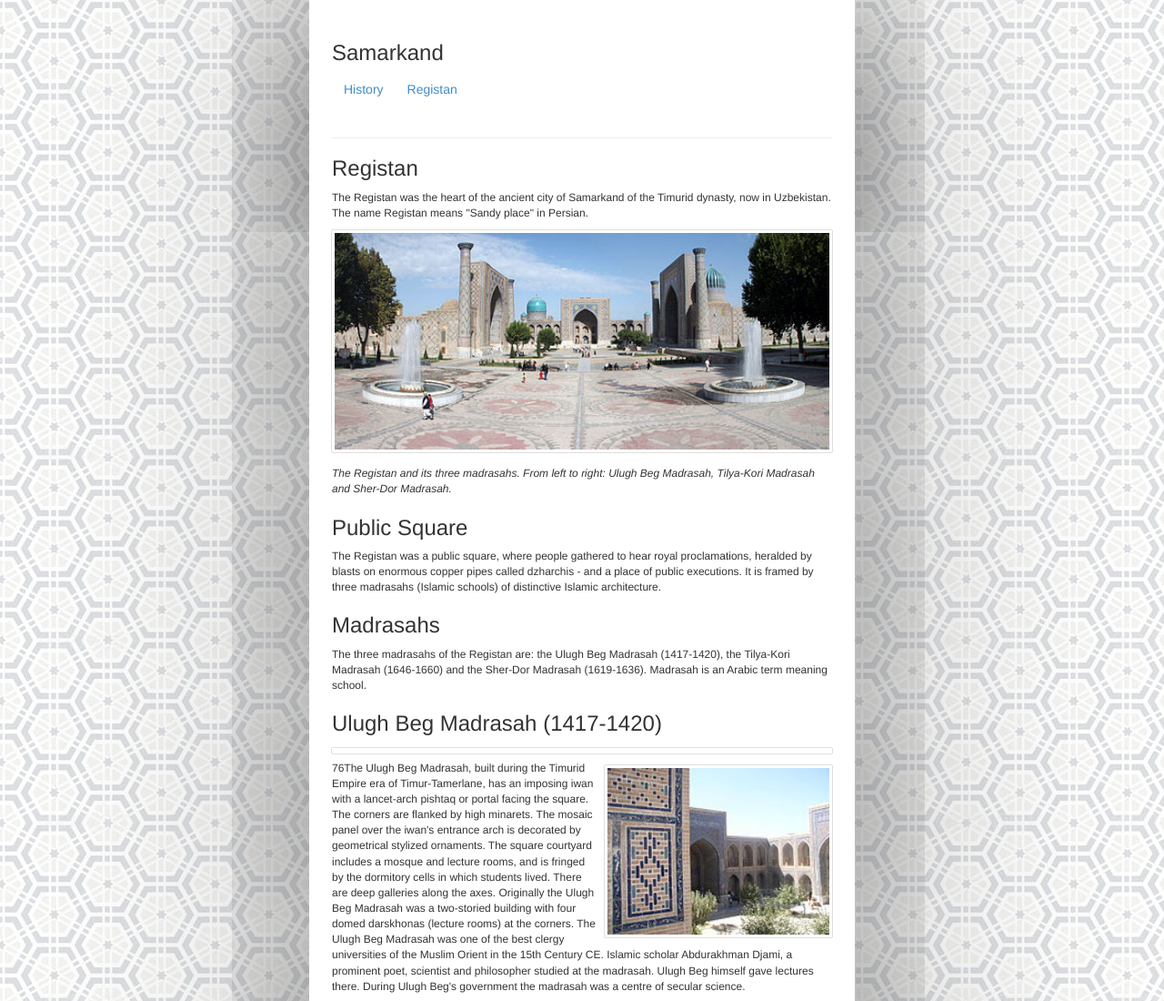
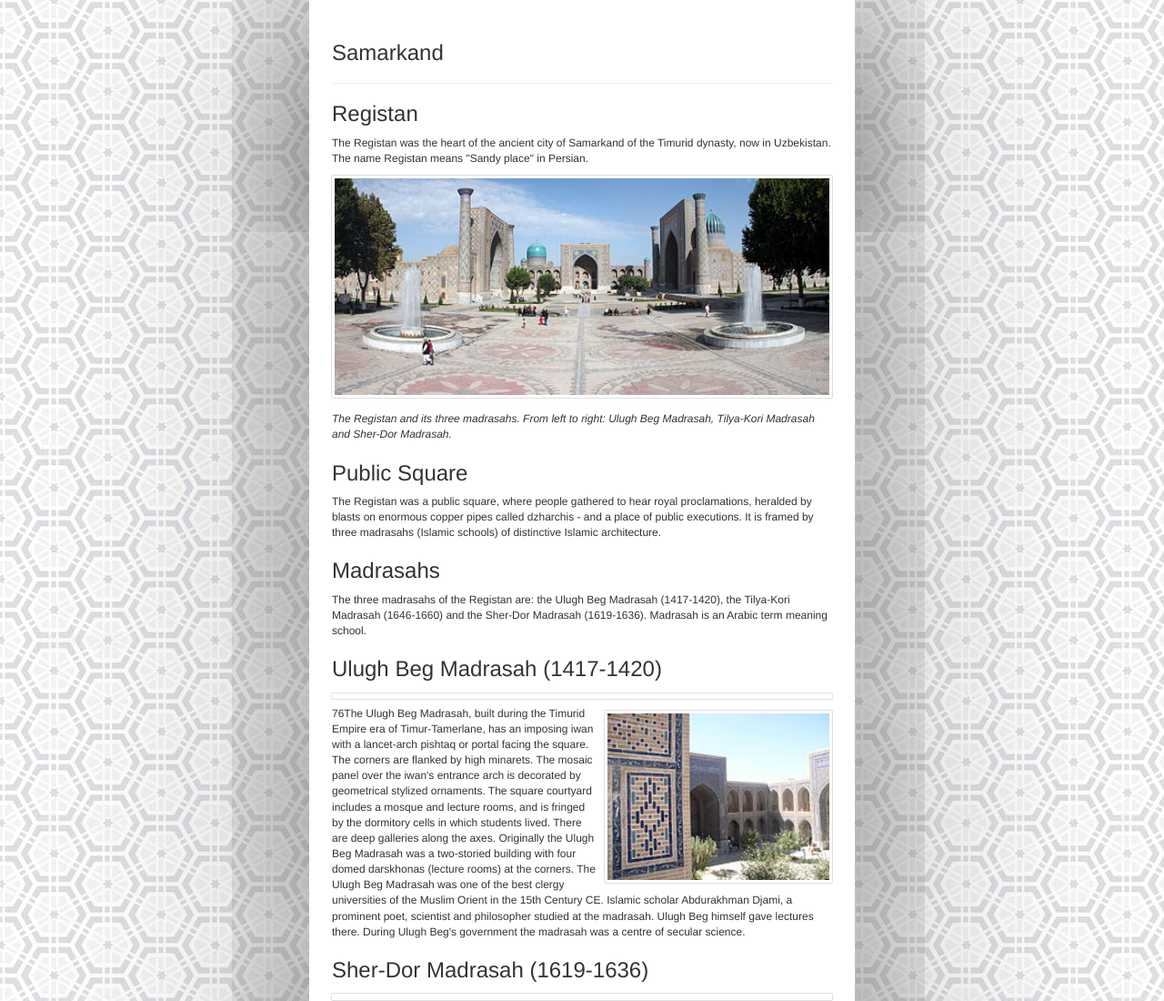
Before and after one commit to samarkandiy/SamarkandApp, a plain HTML site: page index.html in a window 1280 px wide. Shown: the top 1100 px of the page at 91% size. Drawn offline with Linux system fonts and the light colour scheme.

Commit message:
Remove navigation

```diff
--- a/index.html
+++ b/index.html
@@ -1,6 +1,6 @@
 <!DOCTYPE html><html><head><link rel="stylesheet" href="main.css" type="text/css"><script>window.locale = 'en';
 document.write('<script src="http://' + (location.host || 'localhost').split(':')[0] + ':35729/livereload.js?snipver=1"></' + 'script>')
-</script></head><body><h3>Samarkand</h3><nav class="navbar navbar-static-top"><a href="index.html" class="btn">History<a href="registan.html" class="btn">Registan</a></a></nav><hr><h3>Registan</h3>
+</script></head><body><h3>Samarkand</h3><hr><h3>Registan</h3>
 <p>The Registan was the heart of the ancient city of Samarkand of the Timurid dynasty, now in Uzbekistan. The name Registan means &quot;Sandy place&quot; in Persian.</p>
 <p><img src="images/500px-Registan_Samarkand_Uzbekistan.JPG" alt="Alt text"></p>
 <p><em>The Registan and its three madrasahs. From left to right: Ulugh Beg Madrasah, Tilya-Kori Madrasah and Sher-Dor Madrasah.</em></p>
```
